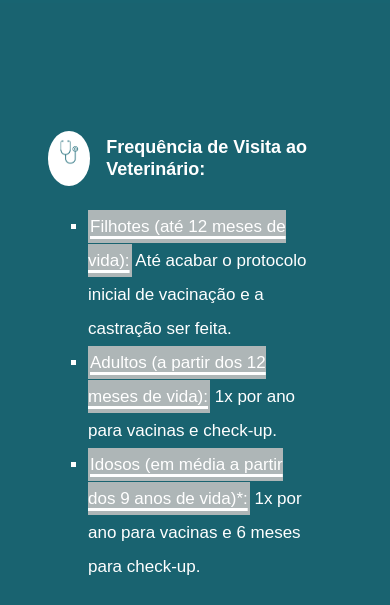
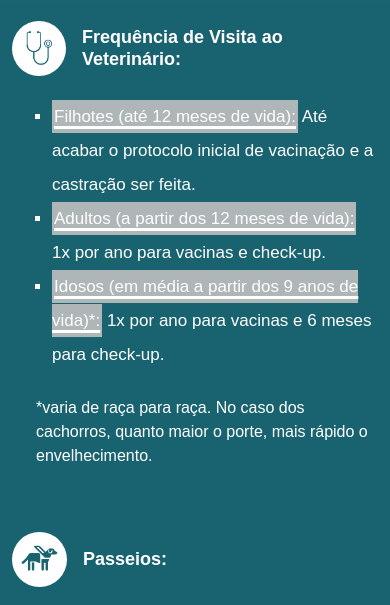
Before and after one commit to usamashfque/-Cl-nica-Veterin-ria-Valdemar-Pereira, a plain HTML site: page Dicas.html in a window 390 px wide. Shown: the part 49-654 px from the top of the page. Drawn offline with nearby package versions, Linux system fonts and the light colour scheme.

Commit message:
Home, Quem somos, Equipe, Serviços,  Dicas and Contato pages are completed

```diff
--- a/Dicas.html
+++ b/Dicas.html
@@ -25,44 +25,7 @@
     <link rel="stylesheet" href="css/faq.css">
 
 
-    <style>
-        .dicas-box-wrapper {
-            padding-right: 30px;
-            height: 100%;
-        }
 
-        .thumb-image-outer {
-            float: left;
-            background: #fff;
-            border-radius: 50%;
-            width: 55px;
-            height: 55px;
-            padding: 8px;
-        }
-
-        .thumb-image-outer .thumb-image {
-            width: 100%;
-        }
-
-        .dicas-box-wrapper .title {
-            font-size: 18px;
-            font-weight: 600;
-        }
-
-        .dicas-box-wrapper .text-decoration {
-            background-color: #c1c1c1e3;
-            padding: 7px 2px;
-            text-decoration: underline;
-            text-underline-position: under;
-            text-decoration-thickness: 17%;
-        }
-
-        @media (max-width: 991.98px) {
-            .dicas-box-wrapper {
-                border-right: none !important;
-            }
-        }
-    </style>
 </head>
 
 <body>
@@ -105,7 +68,7 @@
         </ul>
     </div>
 
-    <div class="container-fluid px-5" style="margin-top: 180px;">
+    <div class="container-fluid px-md-5 dicas-wrapper">
 
         <div class="row">
             <div class="col-lg-6 mb-5">
--- a/css/style.css
+++ b/css/style.css
@@ -297,8 +297,42 @@ footer {
     overflow: hidden;
 }
 
-.services-wrapper{
+.services-wrapper, .dicas-wrapper{
     margin-top: 170px;
+}
+
+
+/* Dicas Page styles */
+
+.dicas-box-wrapper {
+    padding-right: 30px;
+    height: 100%;
+}
+
+.thumb-image-outer {
+    float: left;
+    background: #fff;
+    border-radius: 50%;
+    width: 55px;
+    height: 55px;
+    padding: 8px;
+}
+
+.thumb-image-outer .thumb-image {
+    width: 100%;
+}
+
+.dicas-box-wrapper .title {
+    font-size: 18px;
+    font-weight: 600;
+}
+
+.dicas-box-wrapper .text-decoration {
+    background-color: #c1c1c1e3;
+    padding: 7px 2px;
+    text-decoration: underline;
+    text-underline-position: under;
+    text-decoration-thickness: 17%;
 }
 
 
@@ -320,7 +354,7 @@ footer {
         width: 90px;
         height: 90px;
     }
-    .services-wrapper{
+    .services-wrapper, .dicas-wrapper{
         margin-top: 100px;
     }
 }
@@ -435,8 +469,12 @@ footer {
     .boxer_image_singale img {
         width: 60% !important;
     }
-    .services-wrapper{
+    .services-wrapper, .dicas-wrapper{
         margin-top: 70px;
+    }
+    .dicas-box-wrapper {
+        border-right: none !important;
+        padding-right: 0;
     }
 }
 
```
Also changed, not shown: Equipe.html (+1 -1 lines).
